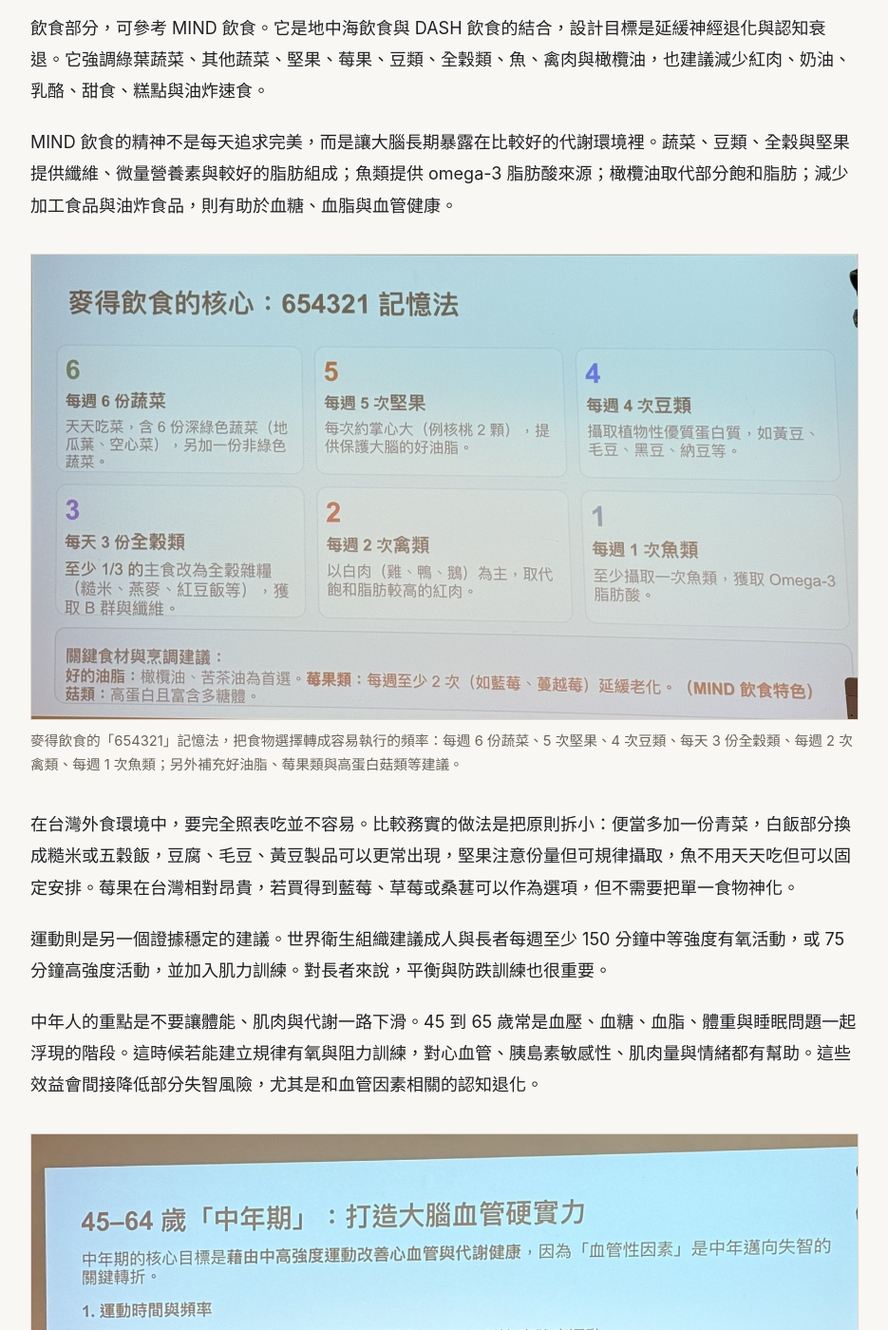
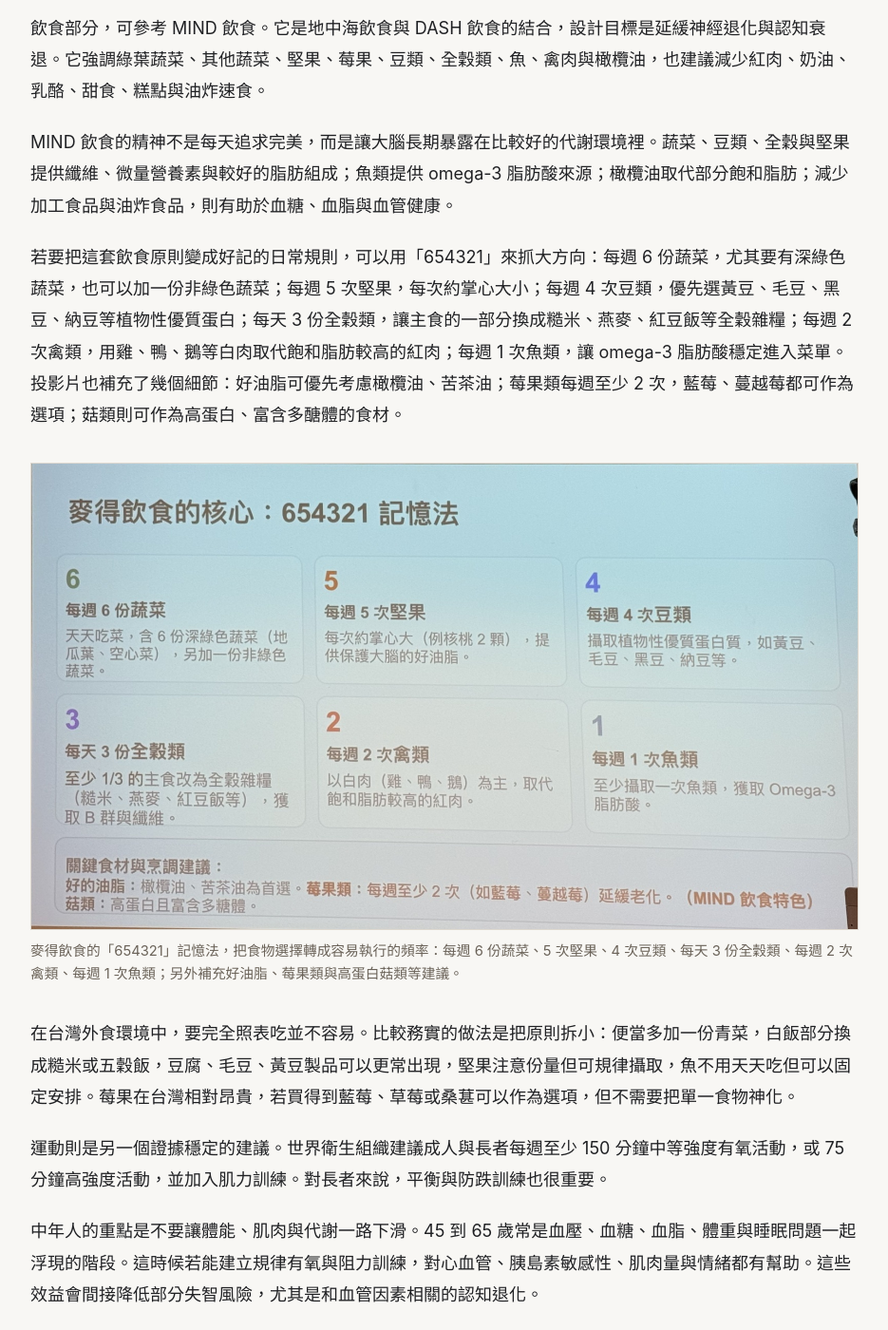
Before and after one commit to leescotcom/speech_article, a Jekyll site: the page built from articles/dementia-prevention.md, in a window 1280 px wide and 1400 px high, scrolled down 3302 px. Shown: the whole window at 95% size, without its empty margins (172-1107 px from the left). Built offline with Jekyll 4.4.1, drawn with Linux system fonts in a browser that asks for light colours; some of the changed text lies outside the part shown.

Commit message:
Integrate slide content into article

```diff
--- a/articles/dementia-prevention.md
+++ b/articles/dementia-prevention.md
@@ -56,6 +56,8 @@ Lancet 的生命歷程觀點很有用。早年重點在教育與認知儲備；
 
 MIND 飲食的精神不是每天追求完美，而是讓大腦長期暴露在比較好的代謝環境裡。蔬菜、豆類、全穀與堅果提供纖維、微量營養素與較好的脂肪組成；魚類提供 omega-3 脂肪酸來源；橄欖油取代部分飽和脂肪；減少加工食品與油炸食品，則有助於血糖、血脂與血管健康。
 
+若要把這套飲食原則變成好記的日常規則，可以用「654321」來抓大方向：每週 6 份蔬菜，尤其要有深綠色蔬菜，也可以加一份非綠色蔬菜；每週 5 次堅果，每次約掌心大小；每週 4 次豆類，優先選黃豆、毛豆、黑豆、納豆等植物性優質蛋白；每天 3 份全穀類，讓主食的一部分換成糙米、燕麥、紅豆飯等全穀雜糧；每週 2 次禽類，用雞、鴨、鵝等白肉取代飽和脂肪較高的紅肉；每週 1 次魚類，讓 omega-3 脂肪酸穩定進入菜單。投影片也補充了幾個細節：好油脂可優先考慮橄欖油、苦茶油；莓果類每週至少 2 次，藍莓、蔓越莓都可作為選項；菇類則可作為高蛋白、富含多醣體的食材。
+
 <figure>
   <img src="{{ '/assets/images/slides/mind-diet-654321-wide.jpg' | relative_url }}" alt="麥得飲食的核心 654321 記憶法投影片">
   <figcaption>麥得飲食的「654321」記憶法，把食物選擇轉成容易執行的頻率：每週 6 份蔬菜、5 次堅果、4 次豆類、每天 3 份全穀類、每週 2 次禽類、每週 1 次魚類；另外補充好油脂、莓果類與高蛋白菇類等建議。</figcaption>
@@ -66,6 +68,8 @@ MIND 飲食的精神不是每天追求完美，而是讓大腦長期暴露在比
 運動則是另一個證據穩定的建議。世界衛生組織建議成人與長者每週至少 150 分鐘中等強度有氧活動，或 75 分鐘高強度活動，並加入肌力訓練。對長者來說，平衡與防跌訓練也很重要。
 
 中年人的重點是不要讓體能、肌肉與代謝一路下滑。45 到 65 歲常是血壓、血糖、血脂、體重與睡眠問題一起浮現的階段。這時候若能建立規律有氧與阻力訓練，對心血管、胰島素敏感性、肌肉量與情緒都有幫助。這些效益會間接降低部分失智風險，尤其是和血管因素相關的認知退化。
+
+中年期的目標可以更具體一點：不要把一週所有運動擠在週末，而是盡量分散到每週 3 到 5 天，每次 30 到 50 分鐘。運動種類可用「有氧加阻力」的組合來安排。快走、慢跑、公路單車、游泳等有氧活動，可占整體運動時間約 70%；深蹲、啞鈴、彈力帶等肌力或阻力訓練，可占約 30%。有氧運動有助於心肺與血管健康，也可能透過海馬迴相關機制與腦源性神經滋養因子（BDNF）支持神經連結；肌力訓練則和肌肉量、胰島素阻抗、代謝症候群有關。翻譯成白話：中年運動不是只為了體重，而是在替未來的大腦保留血管與代謝餘裕。
 
 <figure>
   <img src="{{ '/assets/images/slides/midlife-exercise.jpg' | relative_url }}" alt="45 到 64 歲中年期運動與大腦血管健康投影片">
@@ -110,10 +114,14 @@ NICE 2025 對 lecanemab 的評估很能反映現實難題：臨床試驗顯示
 
 失智症預防不是一張清單，而是一個生活系統。這個系統至少包括幾個層面：控制血壓、血糖、血脂與體重；維持規律運動與肌力；吃得更接近 MIND 飲食；處理聽力與視力問題；保持睡眠品質；減少孤立；持續學習；保護頭部；治療憂鬱；避免久坐與跌倒。
 
+最後可以把失智症預防濃縮成三個核心信念。第一，大腦具有可塑性，任何年齡都仍有機會建立更好的大腦，保護大腦不是年輕時才有用。第二，預防通常勝過治療，退化常在症狀出現前很多年就開始，所以現在能做的事，不必等到檢查異常才開始。第三，基因不是命運，每天習慣的影響可以長期累積，甚至超過單一風險因子的解釋力。
+
 <figure>
   <img src="{{ '/assets/images/slides/dementia-prevention-prescription.jpg' | relative_url }}" alt="失智預防處方結尾投影片">
   <figcaption>結尾投影片把整篇重點收束成一句話：多管齊下、整套做、持續做。可從今天就能開始的小行動進入，例如多吃一份蔬菜或豆類、散步 30 分鐘、固定睡眠時間、學一件新事物，並把這些行動內化成日常自動導航習慣。</figcaption>
 </figure>
+
+因此，最好的起點不是一次改完全部生活，而是挑一件今天就能開始的事：多吃一份蔬菜或豆類，飯後散步 30 分鐘，設定固定睡眠時間，學一件新事物，例如語言、樂器或其他需要練習的技能，或每天花 5 分鐘做放鬆練習。這些行動看起來小，但若能內化成日常的自動導航習慣，就比偶爾一次的大改造更有力量。
 
 如果要把它化成一句話，就是護心也是護腦。血管健康、代謝健康與大腦健康不是三件事。中年時期的高血壓、高 LDL、糖尿病、肥胖與久坐，可能在多年後以認知退化的形式被看見。晚年的聽不見、看不清、走不穩、不出門，也可能讓大腦更快失去刺激與功能。
 
```
